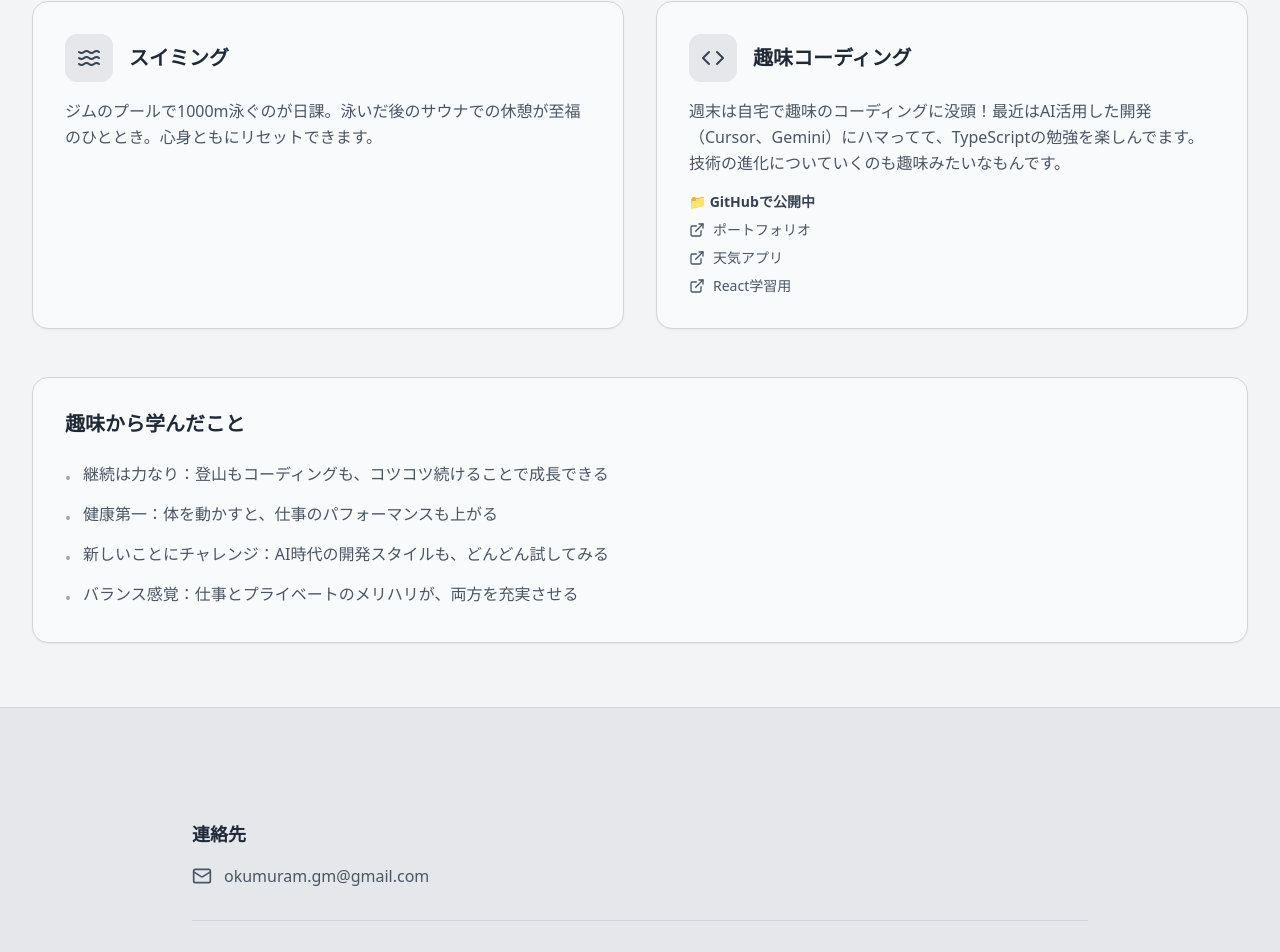
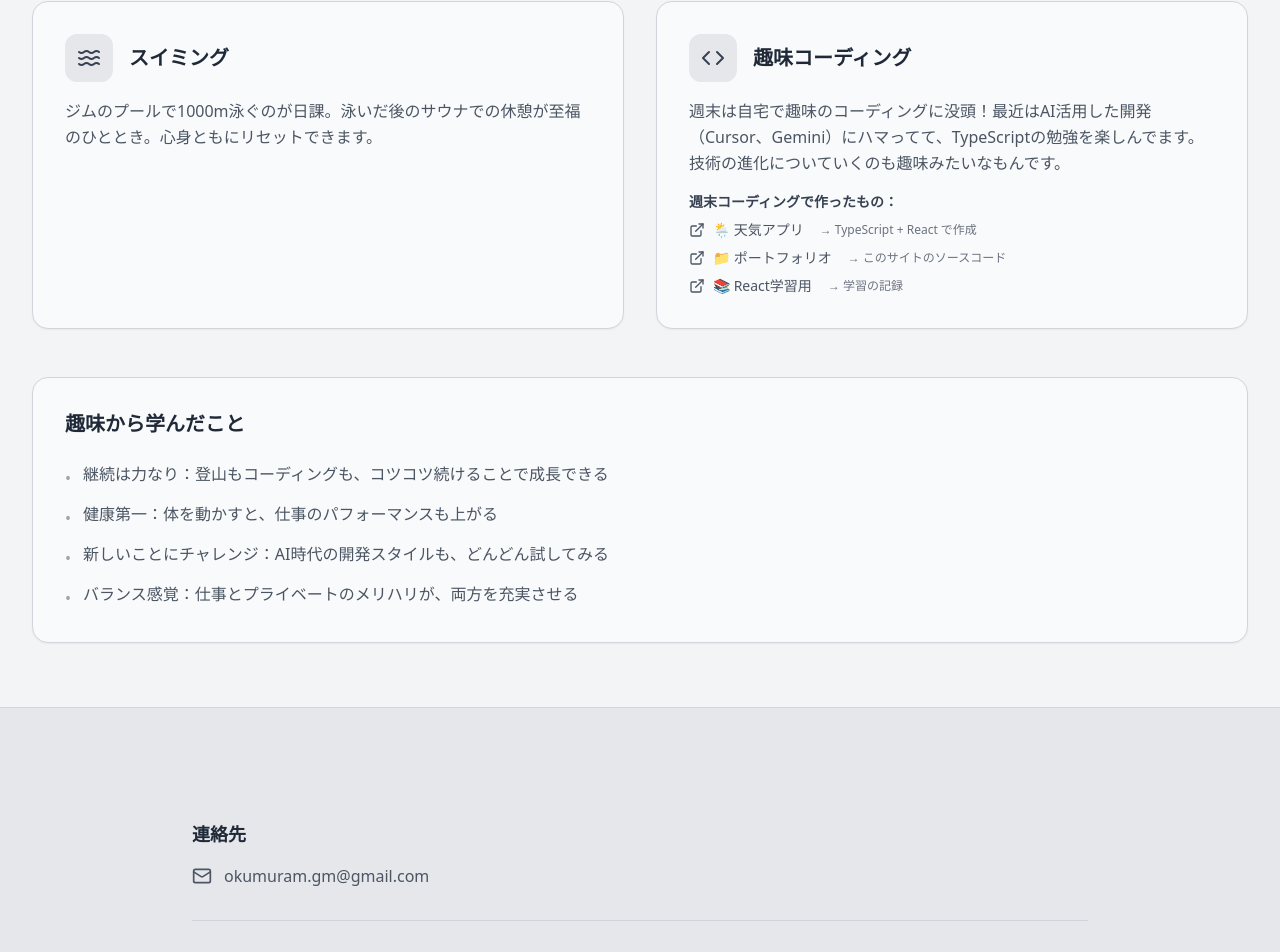
Before and after one commit to m-okumura/my-portfolio, a React (Vite) app: page / in a window 1280 px wide. Shown: the part 6774-7726 px from the top of the page. Built offline with nearby package versions, Linux system fonts and the light colour scheme.

Commit message:
GitHub活動セクションの内容を履歴書に合わせて更新

```diff
--- a/src/components/Hobbies.tsx
+++ b/src/components/Hobbies.tsx
@@ -110,20 +110,38 @@ const Hobbies = () => {
                 <p className="text-gray-600 leading-relaxed mb-4">{hobby.description}</p>
                 {hobby.github && (
                   <div className="mt-4">
-                    <p className="text-sm font-semibold text-gray-700 mb-2">📁 GitHubで公開中</p>
+                    <p className="text-sm font-semibold text-gray-700 mb-2">週末コーディングで作ったもの：</p>
                     <div className="space-y-2">
-                      {hobby.github.map((repo) => (
                       <a
-                          key={repo.name}
-                          href={repo.url}
+                        href="https://github.com/m-okumura/weather-app.git"
                         target="_blank"
                         rel="noopener noreferrer"
                         className="flex items-center gap-2 text-gray-600 hover:text-gray-900 transition-colors text-sm"
                       >
                         <ExternalLink className="w-4 h-4" />
-                          <span>{repo.name}</span>
+                        <span>🌦️ 天気アプリ</span>
+                        <span className="text-gray-500 text-xs ml-2">→ TypeScript + React で作成</span>
                       </a>
-                      ))}
+                      <a
+                        href="https://github.com/m-okumura/my-portfolio.git"
+                        target="_blank"
+                        rel="noopener noreferrer"
+                        className="flex items-center gap-2 text-gray-600 hover:text-gray-900 transition-colors text-sm"
+                      >
+                        <ExternalLink className="w-4 h-4" />
+                        <span>📁 ポートフォリオ</span>
+                        <span className="text-gray-500 text-xs ml-2">→ このサイトのソースコード</span>
+                      </a>
+                      <a
+                        href="https://github.com/m-okumura/reactstudy.git"
+                        target="_blank"
+                        rel="noopener noreferrer"
+                        className="flex items-center gap-2 text-gray-600 hover:text-gray-900 transition-colors text-sm"
+                      >
+                        <ExternalLink className="w-4 h-4" />
+                        <span>📚 React学習用</span>
+                        <span className="text-gray-500 text-xs ml-2">→ 学習の記録</span>
+                      </a>
                     </div>
                   </div>
                 )}
```
Lines whose indentation alone changed are shown as unchanged.
